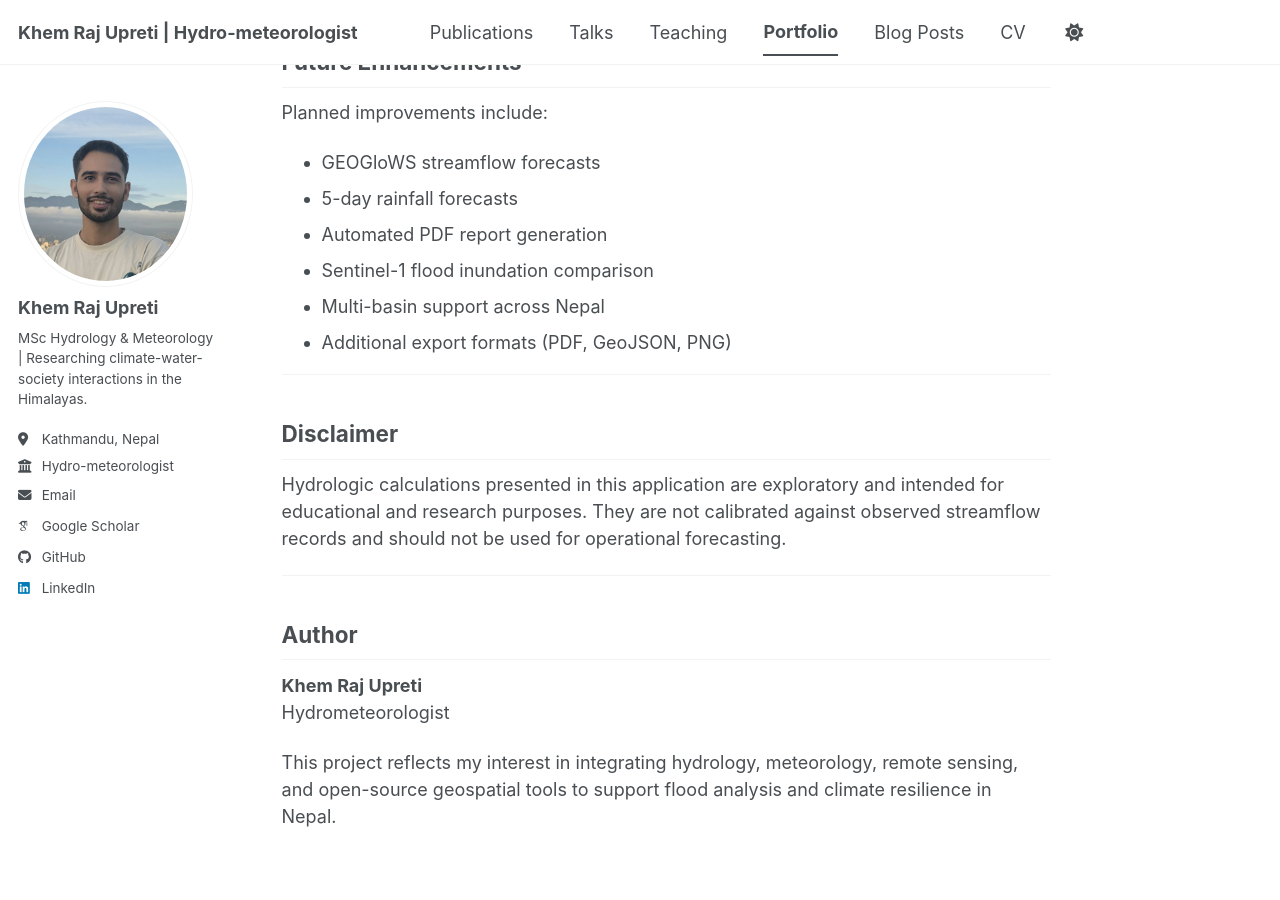
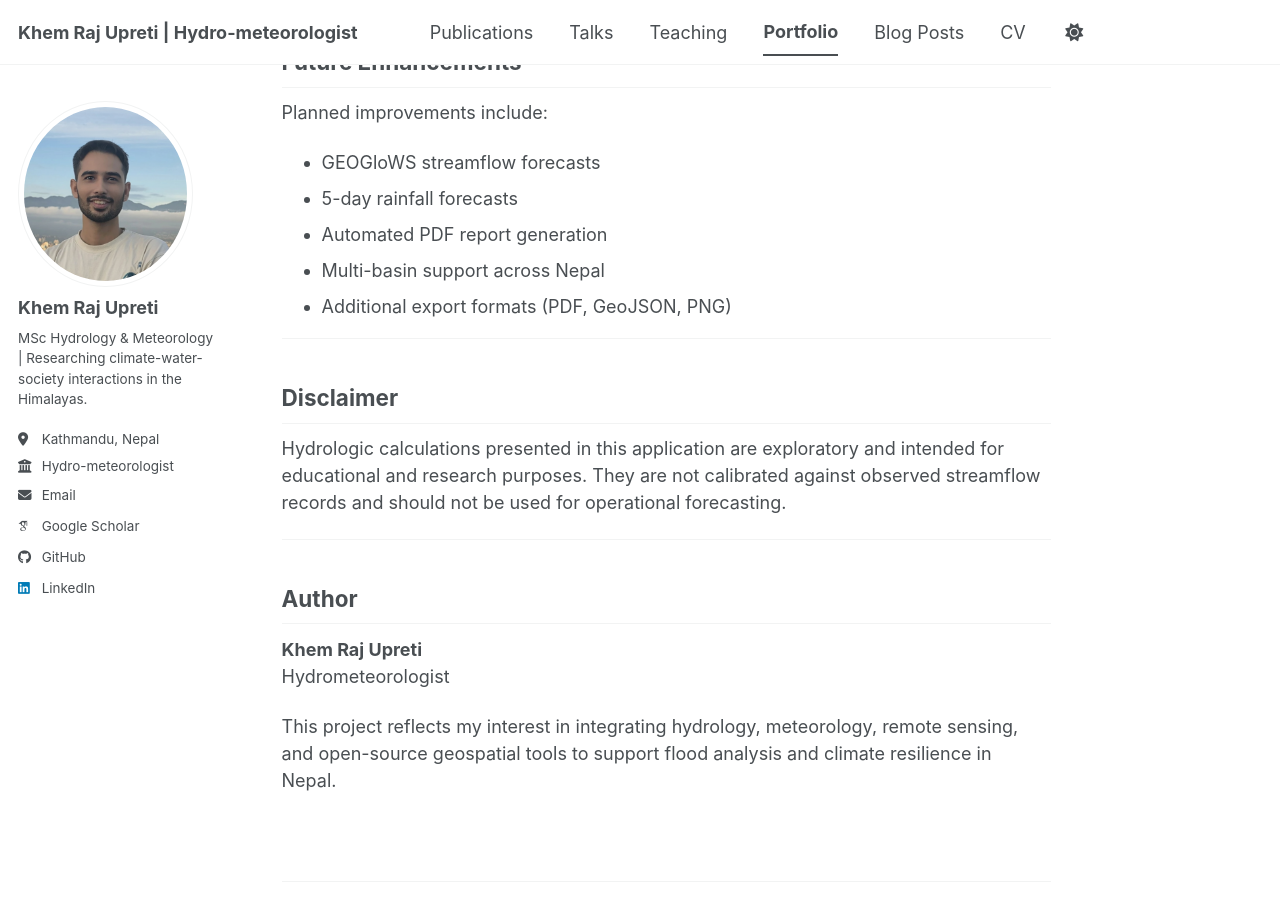
Before and after one commit to khemupreti-hydromet/khemupreti-hydromet.github.io, a Jekyll site: the page built from _portfolio/west-rapti-extreme-event-tracker.md, in a window 1280 px wide and 900 px high, scrolled down 4427 px. Built offline with Jekyll 4.4.1, drawn with Linux system fonts in a browser that asks for light colours; some web fonts are replaced; a script bundle is joined from its source files by our own code; library files that are not in the unit come from our copies.

Commit message:
Remove Sentinel-1 flood inundation comparison feature
Removed the Sentinel-1 flood inundation comparison from the list of features.

```diff
--- a/_portfolio/west-rapti-extreme-event-tracker.md
+++ b/_portfolio/west-rapti-extreme-event-tracker.md
@@ -122,7 +122,6 @@ Planned improvements include:
 - GEOGloWS streamflow forecasts
 - 5-day rainfall forecasts
 - Automated PDF report generation
-- Sentinel-1 flood inundation comparison
 - Multi-basin support across Nepal
 - Additional export formats (PDF, GeoJSON, PNG)
 
```
